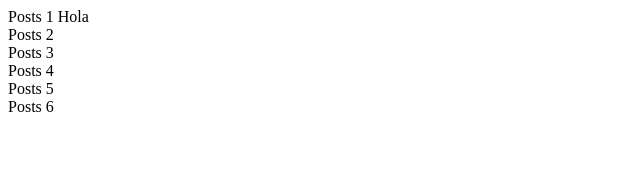
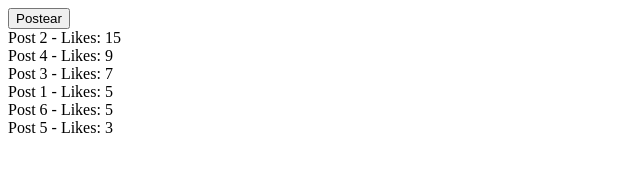
Before and after one commit to Jonh2610/reporemo, a website: page site/index.html in a window 1280 px wide. Shown: the whole page, without its empty margins (0-640 px from the left). Drawn offline with Linux system fonts and the light colour scheme.

Commit message:
04. Aregar nuevos Posts staticos

```diff
--- a/site/index.html
+++ b/site/index.html
@@ -6,8 +6,9 @@
 </head>
 <body ng-app="reeditgam"
 	ng-controller="mainCtrl">
-	<div ng-repeat="post in posts">
-		{{post}}
+	<button ng-click="addPost()"> Postear </button>
+	<div ng-repeat="post in posts | orderBy: '-upvotes'">
+		{{post.title}} - Likes: {{post.upvotes}}
 	</div>
 	<!-- CArgando librerias -->
 	<!-- es una buena practica al final cargar los scripts -->
--- a/site/scripts/app.js
+++ b/site/scripts/app.js
@@ -5,12 +5,18 @@ modulo1.controller("mainCtrl",[
 	'$scope',
 	function($scope){
 		$scope.test = "Hola Angular";
+		//Modelo
 		$scope.posts =
-		["Posts 1 Hola",
-		"Posts 2",
-		"Posts 3",
-		"Posts 4",
-		"Posts 5",
-		"Posts 6"];
+		[{title: "Post 1", upvotes:5},
+		 {title: "Post 2", upvotes:15},
+		 {title: "Post 3", upvotes:7},
+		 {title: "Post 4", upvotes:9},
+		 {title: "Post 5", upvotes:3},
+		 {title: "Post 6", upvotes:5}];
 
+		 //Metodo del controlador
+		 $scope.addPost = function(){;
+		     $scope.posts.push({title:"Nuevo Post", upvotes: 0});
+
+};
 	}]);
```
